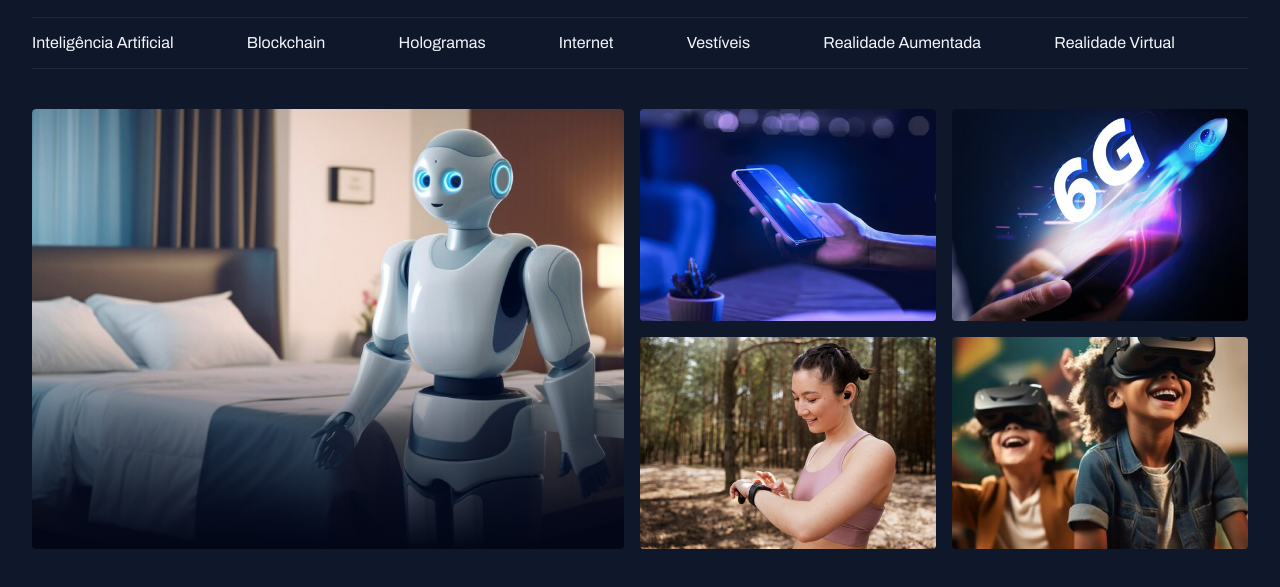
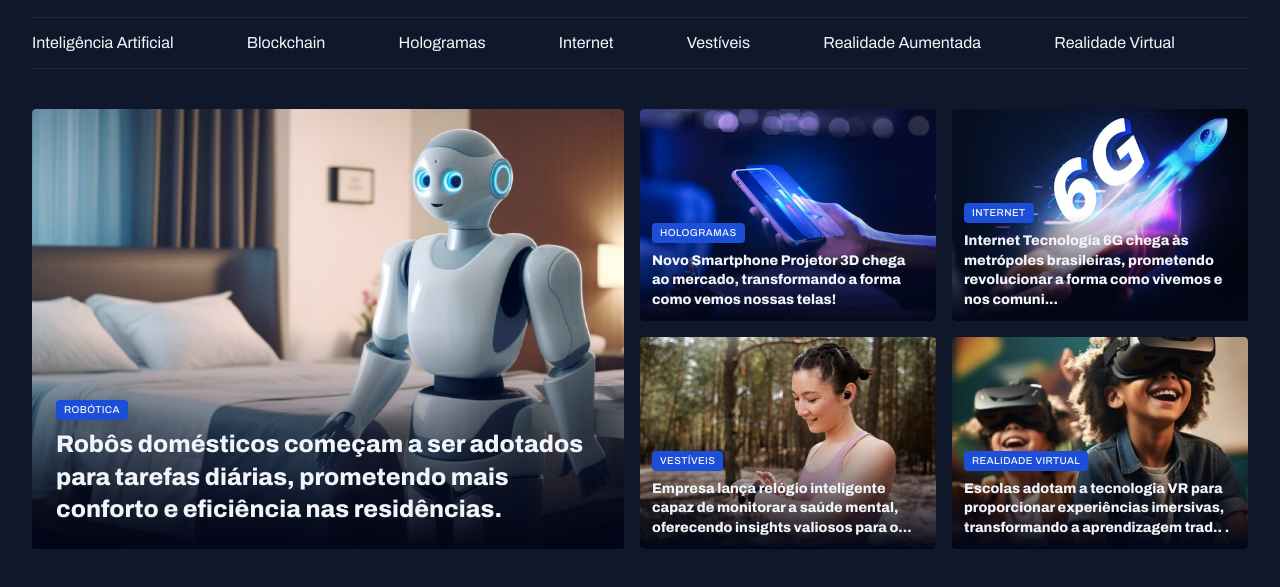
Before and after one commit to LeonardoPick/Portal-de-Noticias, a plain HTML site: page index.html in a window 1280 px wide. Shown: the part 55-642 px from the top of the page. Drawn offline with Linux system fonts and the light colour scheme.

Commit message:
finalizando destaques

```diff
--- a/index.html
+++ b/index.html
@@ -40,23 +40,59 @@
     </header>
     <main class="container grid">
       <section id="featured" class="grid grid-flow-col gap-16">
-        <div class="card">
+        <figure class="card">
           <img src="assets/imagens/Image 01.png" alt="" />
-        </div>
+
+          <figcaption>
+            <span class="content-tag">Robótica</span>
+            <h2 class="text-2xl">
+              Robôs domésticos começam a ser adotados para tarefas diárias,
+              prometendo mais conforto e eficiência nas residências.
+            </h2>
+          </figcaption>
+        </figure>
 
         <div class="grid grid-cols-2 gap-16">
-          <div>
+          <figure class="card">
             <img src="assets/imagens/Image 02.png" alt="" />
-          </div>
-          <div>
+            <figcaption>
+              <span class="content-tag">Hologramas</span>
+              <h2 class="text-lg">
+                Novo Smartphone Projetor 3D chega ao mercado, transformando a
+                forma como vemos nossas telas!
+              </h2>
+            </figcaption>
+          </figure>
+          <figure class="card">
             <img src="assets/imagens/Image 03.png" alt="" />
-          </div>
-          <div>
+            <figcaption>
+              <span class="content-tag">Internet</span>
+              <h2 class="text-lg">
+                Internet Tecnologia 6G chega às metrópoles brasileiras,
+                prometendo revolucionar a forma como vivemos e nos comuni...
+              </h2>
+            </figcaption>
+          </figure>
+          <figure class="card">
             <img src="assets/imagens/Image 04.png" alt="" />
-          </div>
-          <div>
+            <figcaption>
+              <span class="content-tag">Vestíveis</span>
+              <h2 class="text-lg">
+                Empresa lança relógio inteligente capaz de monitorar a saúde
+                mental, oferecendo insights valiosos para o...
+              </h2>
+            </figcaption>
+          </figure>
+          <figure class="card">
             <img src="assets/imagens/Image 05.png" alt="" />
-          </div>
+            <figcaption>
+              <span class="content-tag">Realidade Virtual</span>
+              <h2 class="text-lg">
+                Escolas adotam a tecnologia VR para proporcionar experiências
+                imersivas, transformando a aprendizagem trad..  .
+              </h2>
+            </figcaption>
+          </figure>
         </div>
       </section>
     </main>
--- a/styles/global.css
+++ b/styles/global.css
@@ -53,3 +53,15 @@ img {
 main {
   margin-top: 40px;
 }
+
+.content-tag {
+  display: inline-block;
+  background-color: var(--brand-color-dark);
+  padding: 4px 8px;
+  border-radius: 4px;
+  font: 500 10px/1.2 var(--font-family);
+  text-transform: uppercase;
+  letter-spacing: 0.04em;
+  color: var(--text-color-primary);
+  box-shadow: 0px 4px 16px rgba(2, 6, 23, 0.25);
+}
--- a/styles/sections.css
+++ b/styles/sections.css
@@ -14,11 +14,19 @@
     position: absolute;
     inset: 0;
     top: 50%;
-    background: linear-gradient(
-      180deg,
-      transparent 0%,
-      #020617 100%
-    );
+    background: linear-gradient(180deg, transparent 0%, #020617 100%);
+  }
+  figcaption {
+    position: absolute;
+    bottom: 0;
+    padding: 24px;
 
+    &:has(.text-lg) {
+      padding: 12px;
+    }
+
+    h2 {
+      margin-top: 8px;
+    }
   }
 }
--- a/styles/utility.css
+++ b/styles/utility.css
@@ -14,3 +14,18 @@
 .gap-16 {
   gap: 16px;
 }
+
+.text-2xl{
+  font: var(--h1)
+}
+
+.text-xl{
+  font: var(--h2)
+}
+.text-lg{
+  font: var(--h3)
+}
+
+.text-sm{
+  font: var(--text-sm)
+}
```
